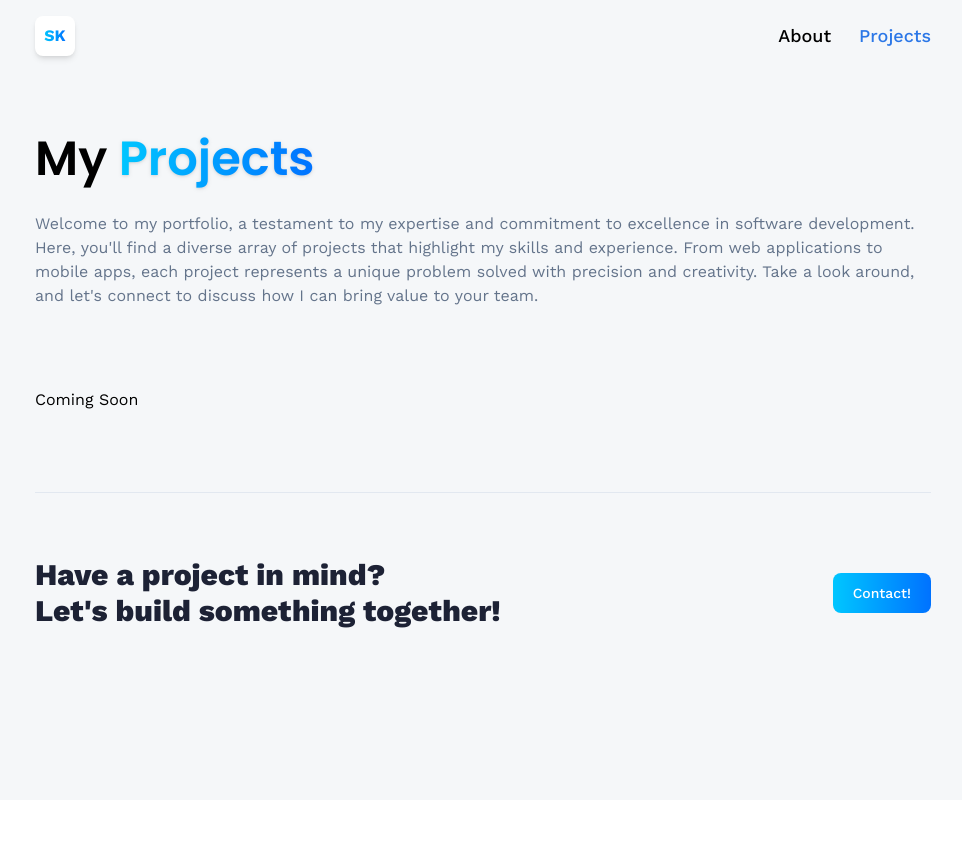
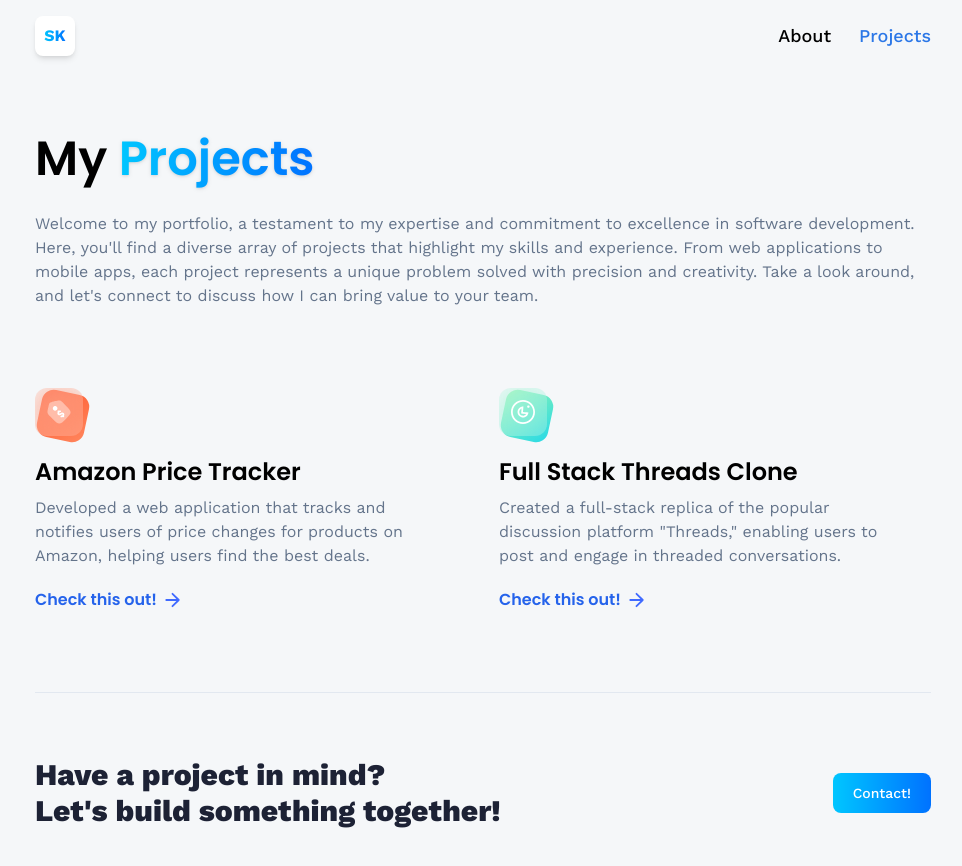
Before and after one commit to shivam27k/shivamportfolio, a React (Vite) app: page /projects in a window 1280 px wide. Shown: the top 866 px of the page, without its empty margins (157-1119 px from the left). Before the commit the page ends 800 px from the top, so only its background shows below. Built offline with nearby package versions, Linux system fonts and the light colour scheme.

Commit message:
adding projects

```diff
--- a/src/pages/Projects.jsx
+++ b/src/pages/Projects.jsx
@@ -24,7 +24,7 @@ const Projects = () => {
 				</p>
 			</div>
 			<div className="flex flex-wrap my-20 gap-16">
-				{/* {projects.map((project) => (
+				{projects.map((project) => (
 					<div className="lg:w-[400px] w-full" key={project.name}>
 						<div className="block-container w-12 h-12">
 							<div
@@ -62,9 +62,7 @@ const Projects = () => {
 							</div>
 						</div>
 					</div>
-				))} */}
-
-				<p>Coming Soon</p>
+				))}
 			</div>
 			<hr className="border-slate-200" />
 			<CTA />
```
